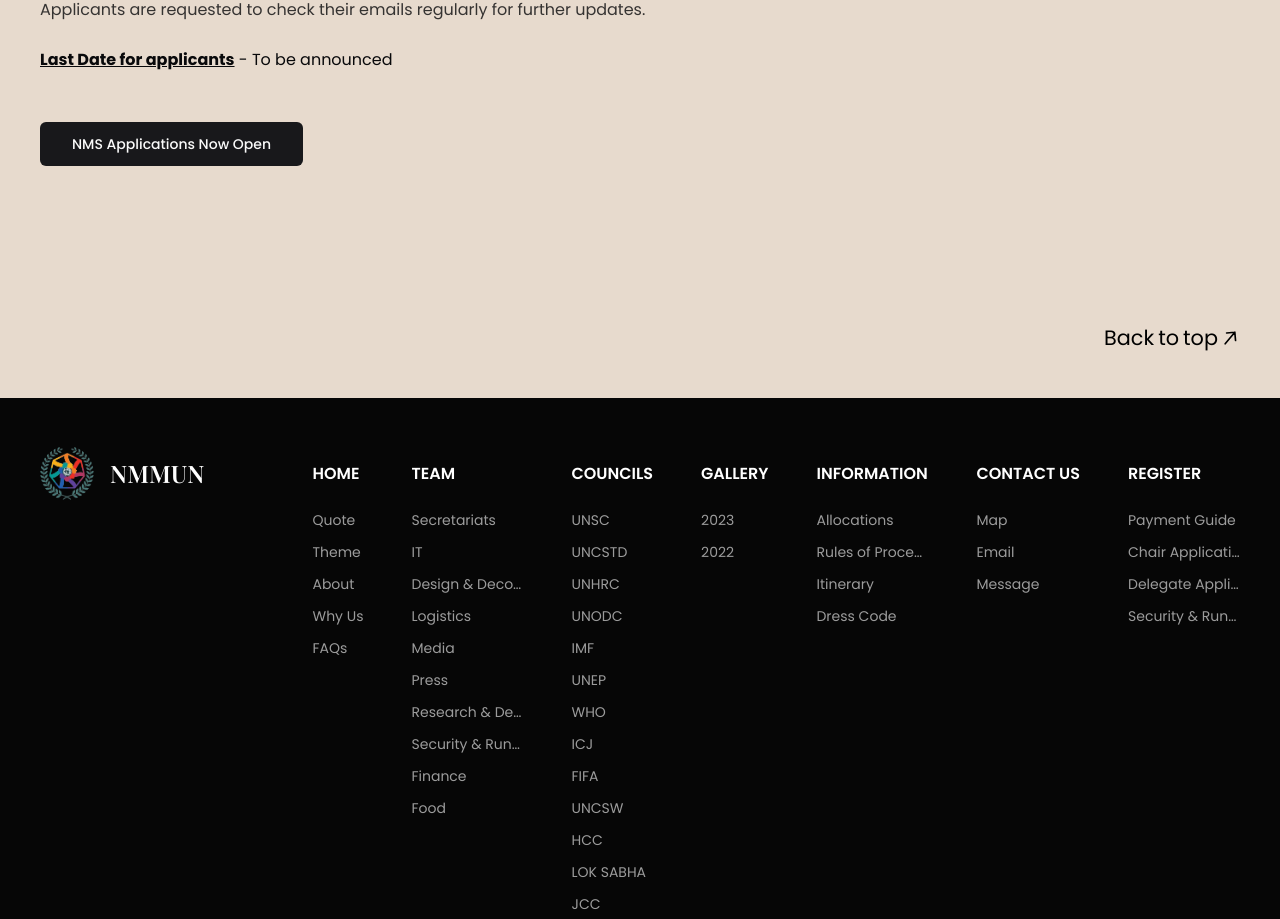
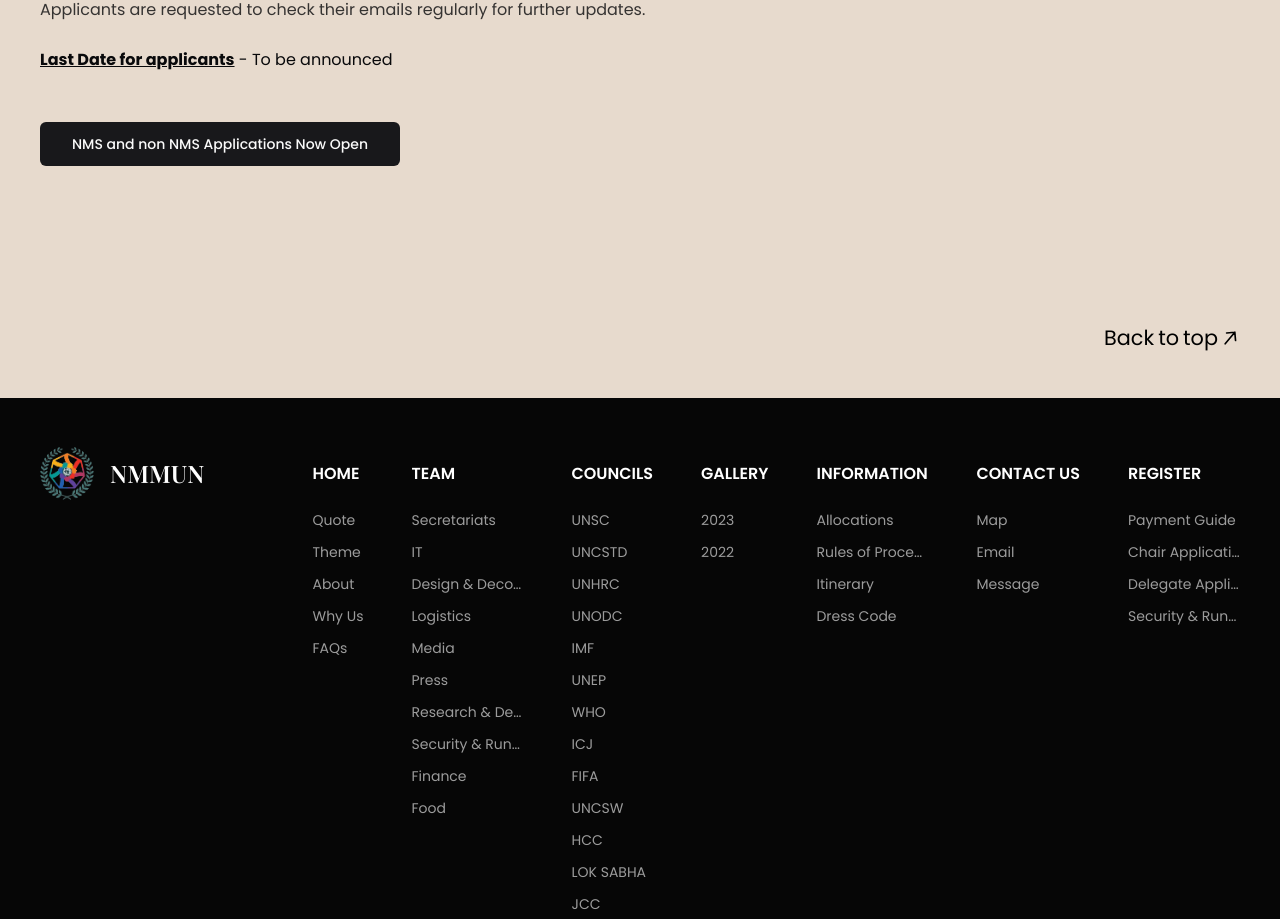
Before and after one commit to Clupai8o0/nmmun, a Next.js app: page /register in a window 1280 px wide. Shown: the part 5200-6119 px from the top of the page. Built offline with nearby package versions, Linux system fonts and the light colour scheme; a web font is replaced by a local one.

Commit message:
changed security and runner to both nms and nons

```diff
--- a/app/register/page.tsx
+++ b/app/register/page.tsx
@@ -390,7 +390,7 @@
 							className="mt-12"
 							animation
 						>
-							NMS Applications Now Open
+							NMS and non NMS Applications Now Open
 						</Button>
 					</Animate>
 				</Details>
```
